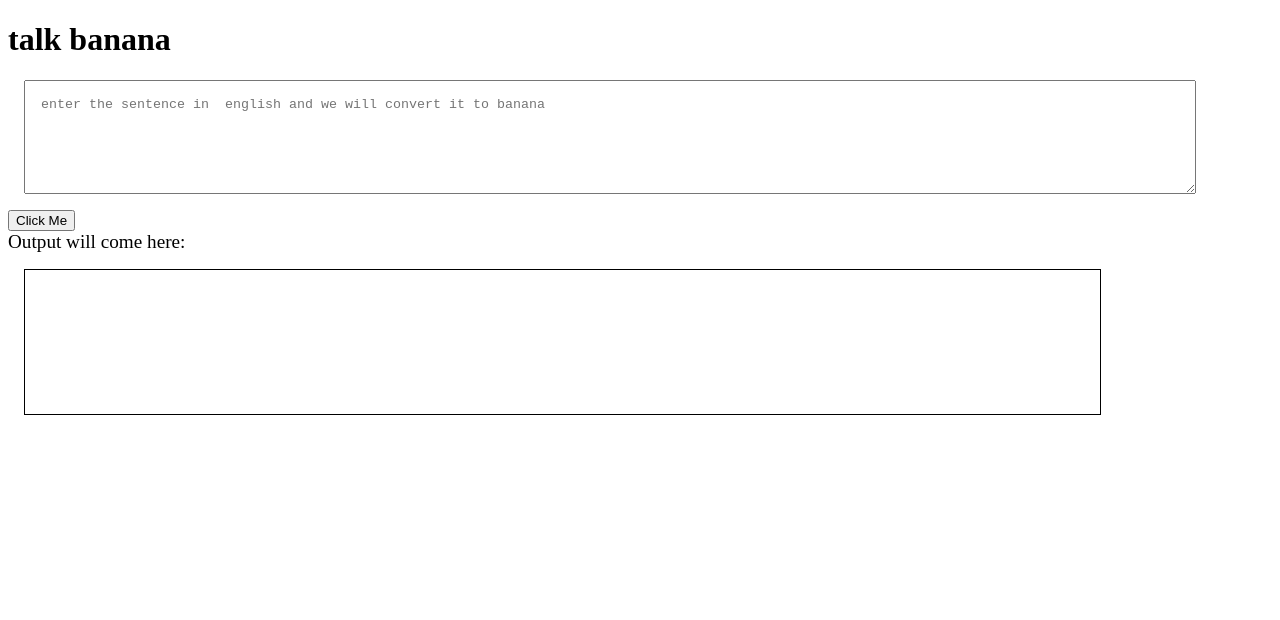
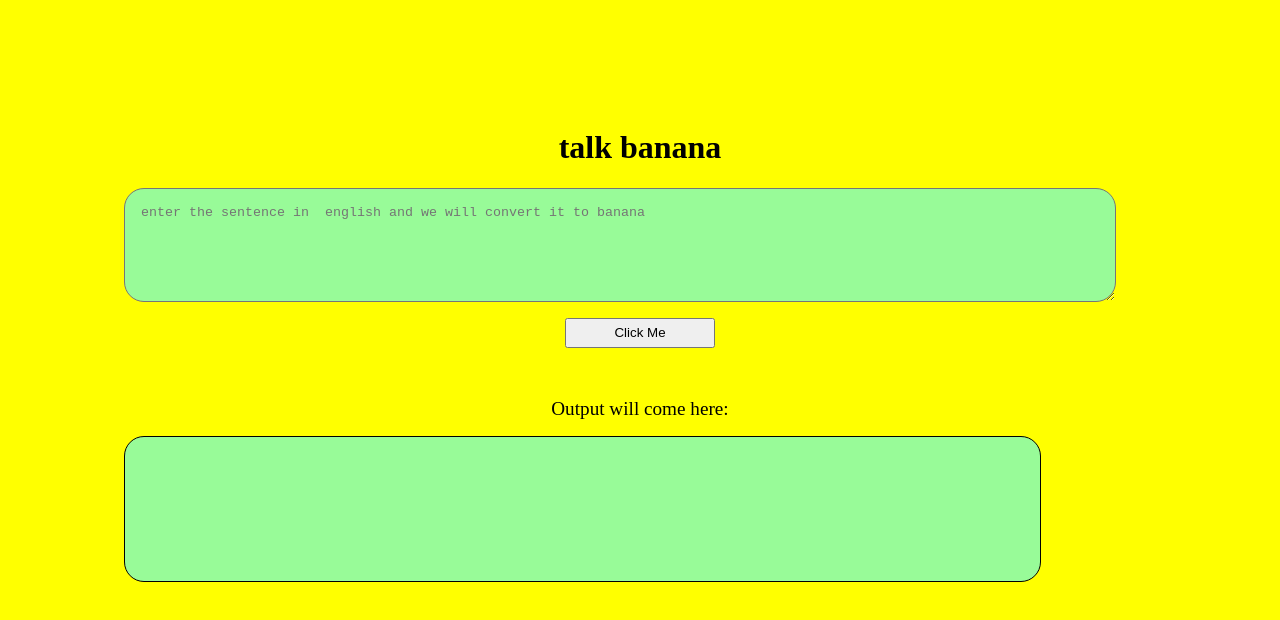
Before and after one commit to piyushsh25/minionAPI, a plain HTML site: page index.html in a window 1280 px wide. Drawn offline with Linux system fonts and the light colour scheme.

Commit message:
style: added sytles

```diff
--- a/index.html
+++ b/index.html
@@ -4,6 +4,7 @@
     <meta charset="UTF-8">
     <meta http-equiv="X-UA-Compatible" content="IE=edge">
     <meta name="viewport" content="width=device-width, initial-scale=1.0">
+    <link rel="stylesheet" href="style.css">
     <title>banana speak</title>
 <style>
     textarea{
--- /dev/null
+++ b/style.css
@@ -0,0 +1,18 @@
+:root{
+--primary-color:yellow;
+--secondary-color:#98FB98;
+}
+body{
+    text-align: center;
+    background-color: var(--primary-color);
+    padding:100px ;
+}
+#txt-input,#output{
+    border-radius: 20px;
+    background-color: var(--secondary-color);
+}
+#btn-translate{
+width:150px;
+height: 30px;
+margin-bottom: 50px;
+}
```
